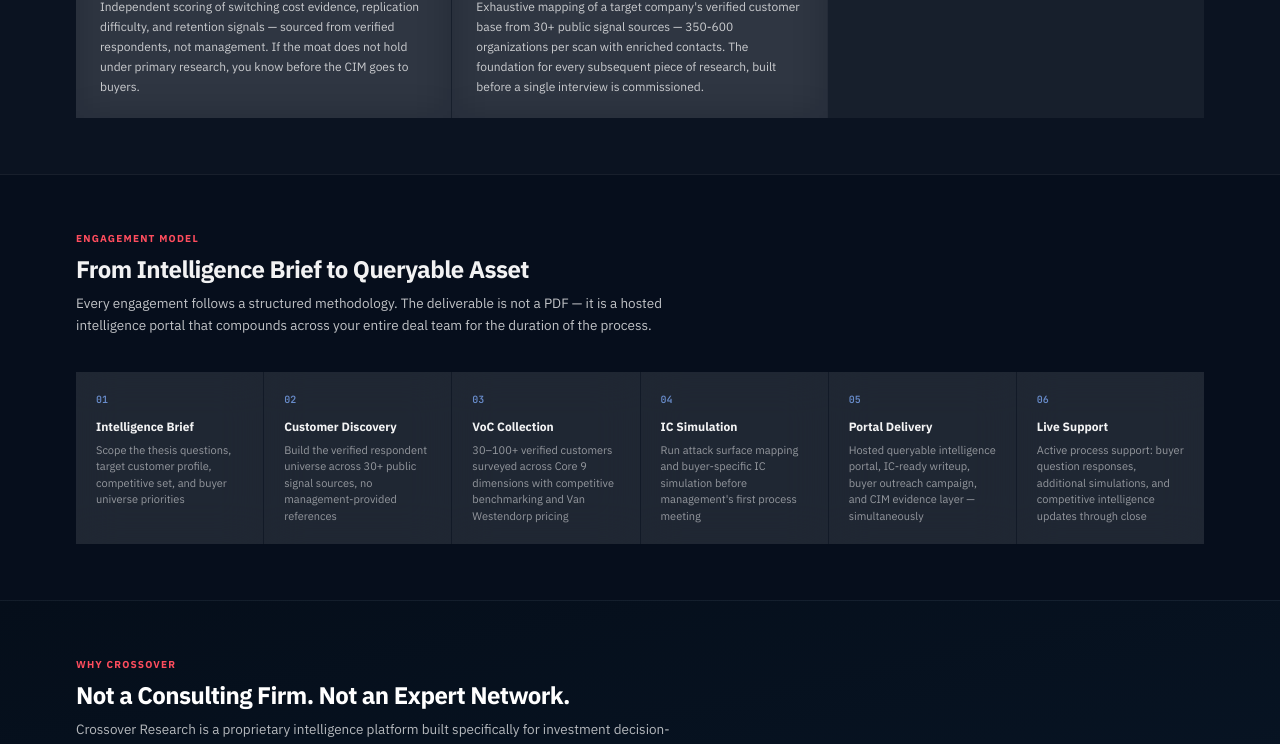
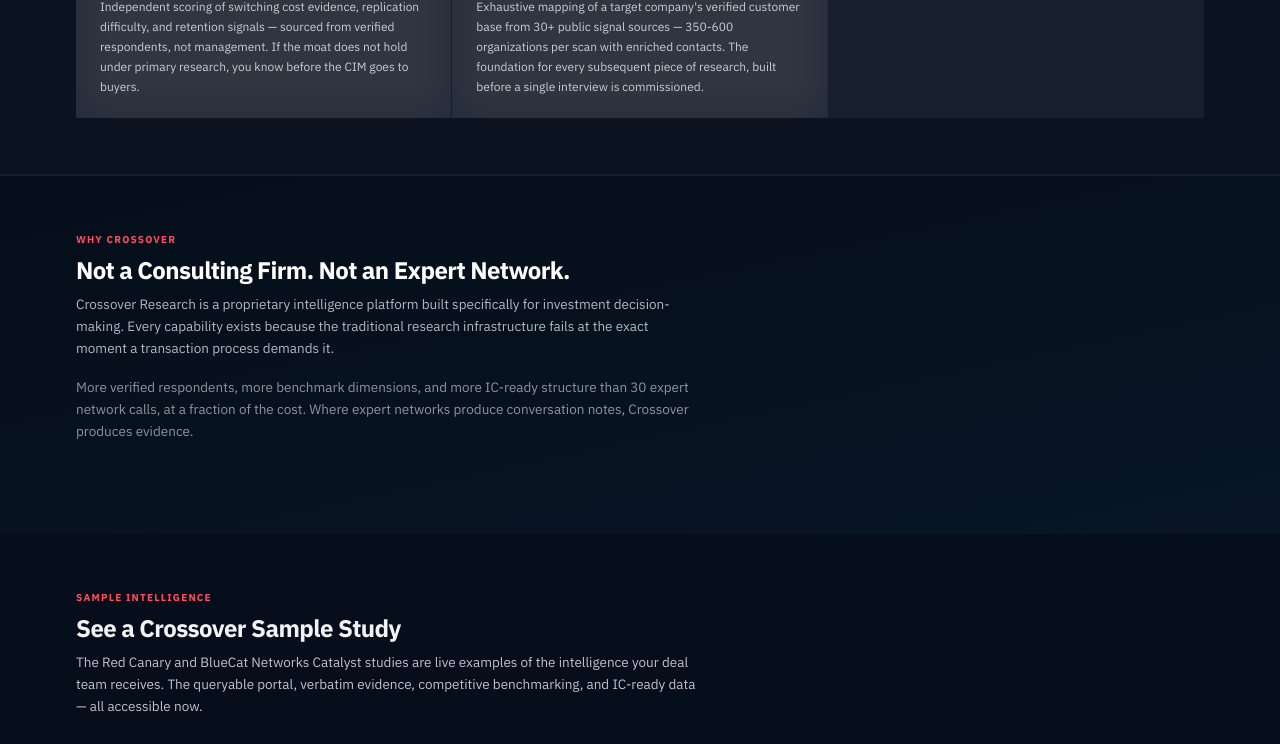
Before and after one commit to Crossover-Research/sell-side-overview-site, a Next.js app: page /capabilities in a window 1280 px wide. Shown: the part 1837-2581 px from the top of the page. Built offline with nearby package versions, Linux system fonts and the light colour scheme.

Commit message:
Update app/capabilities/page.tsx

```diff
--- a/app/capabilities/page.tsx
+++ b/app/capabilities/page.tsx
@@ -93,7 +93,7 @@ export default function CapabilitiesPage() {
       <section className="ib-section ib-section-alt" id="capabilities">
         <div className="ib-inner">
           <div className="ib-section-eyebrow">Intelligence Capabilities</div>
-          <h2 className="ib-section-title">Six Integrated Capabilities</h2>
+          <h2 className="ib-section-title">Five Integrated Capabilities</h2>
           <p className="ib-section-desc">
             Each capability maps to a moment in the banker workflow where proprietary customer
             intelligence creates asymmetric advantage. They compound — the research built for
@@ -159,35 +159,6 @@ export default function CapabilitiesPage() {
         </div>
       </section>
 
-      {/* PROCESS FLOW */}
-      <section className="ib-section" id="process">
-        <div className="ib-inner">
-          <div className="ib-section-eyebrow">Engagement Model</div>
-          <h2 className="ib-section-title">From Intelligence Brief to Queryable Asset</h2>
-          <p className="ib-section-desc">
-            Every engagement follows a structured methodology. The deliverable is not a PDF
-            — it is a hosted intelligence portal that compounds across your entire deal team
-            for the duration of the process.
-          </p>
-          <div className="ib-process">
-            {[
-              { num: '01', label: 'Intelligence Brief', detail: 'Scope the thesis questions, target customer profile, competitive set, and buyer universe priorities' },
-              { num: '02', label: 'Customer Discovery', detail: 'Build the verified respondent universe across 30+ public signal sources, no management-provided references' },
-              { num: '03', label: 'VoC Collection', detail: '30–100+ verified customers surveyed across Core 9 dimensions with competitive benchmarking and Van Westendorp pricing' },
-              { num: '04', label: 'IC Simulation', detail: 'Run attack surface mapping and buyer-specific IC simulation before management\'s first process meeting' },
-              { num: '05', label: 'Portal Delivery', detail: 'Hosted queryable intelligence portal, IC-ready writeup, buyer outreach campaign, and CIM evidence layer — simultaneously' },
-              { num: '06', label: 'Live Support', detail: 'Active process support: buyer question responses, additional simulations, and competitive intelligence updates through close' },
-            ].map(s => (
-              <div key={s.num} className="ib-process-step">
-                <div className="ib-process-num">{s.num}</div>
-                <div className="ib-process-label">{s.label}</div>
-                <div className="ib-process-detail">{s.detail}</div>
-              </div>
-            ))}
-          </div>
-        </div>
-      </section>
-
       {/* DIFFERENTIATORS */}
       <section className="ib-section ib-section-dark" id="why">
         <div className="ib-inner">
@@ -199,6 +170,11 @@ export default function CapabilitiesPage() {
             Crossover Research is a proprietary intelligence platform built specifically for
             investment decision-making. Every capability exists because the traditional
             research infrastructure fails at the exact moment a transaction process demands it.
+          </p>
+          <p className="ib-section-desc" style={{ color: 'rgba(255,255,255,.55)', marginTop: '-20px' }}>
+            More verified respondents, more benchmark dimensions, and more IC-ready structure
+            than 30 expert network calls, at a fraction of the cost. Where expert networks
+            produce conversation notes, Crossover produces evidence.
           </p>
         </div>
       </section>
```
